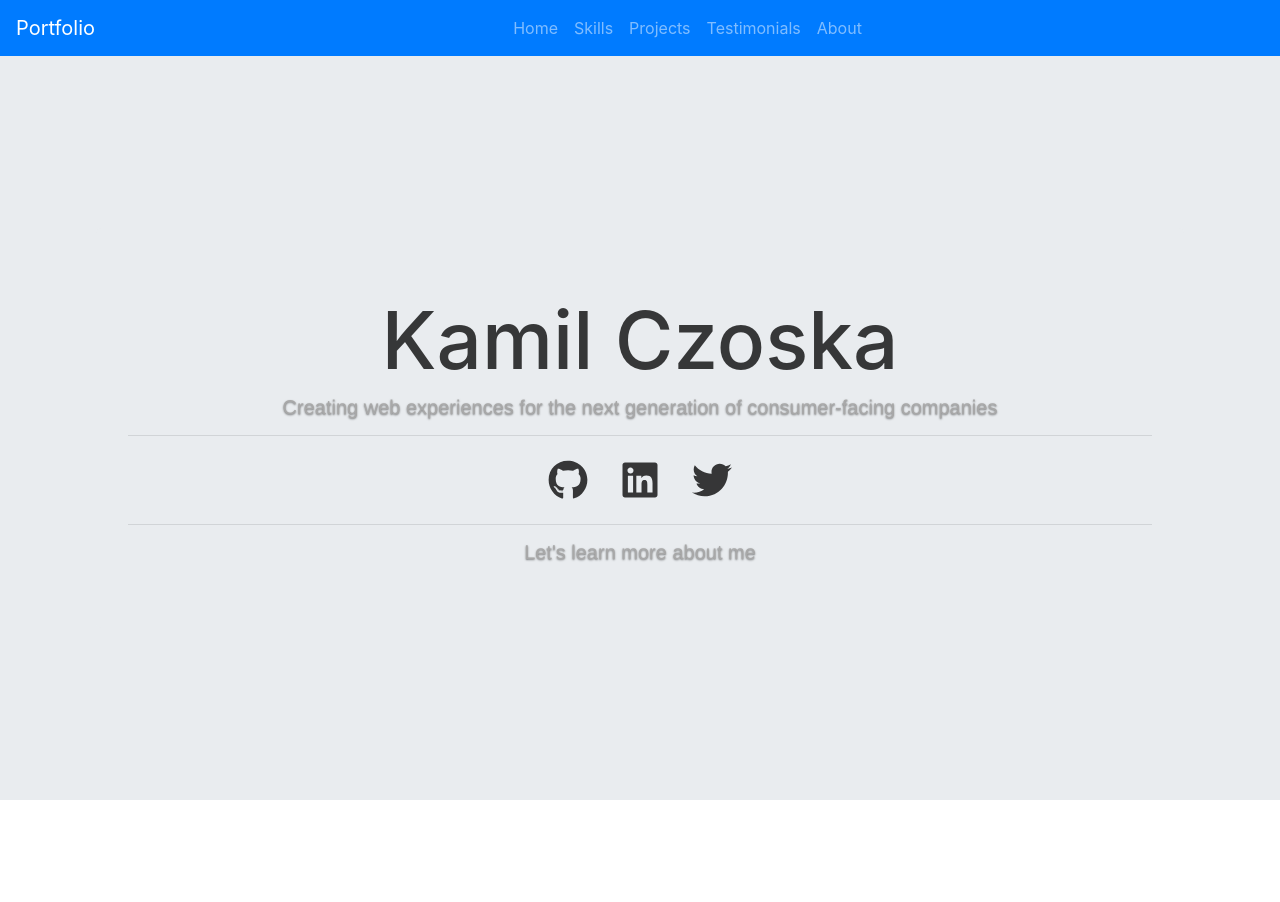
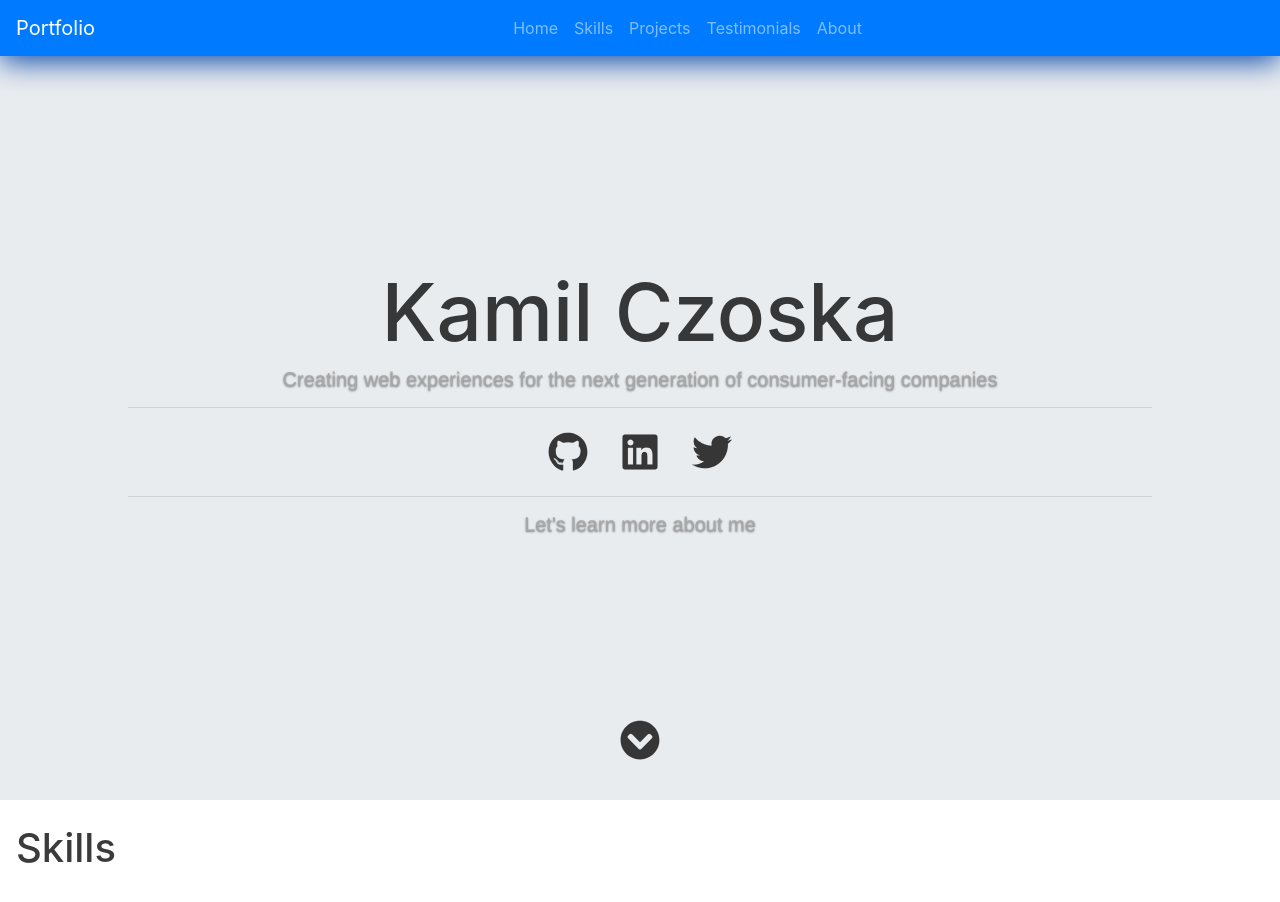
Before and after one commit to kamilDevguru/react-portfolio, a React app: page / in a window 1280 px wide. Before the commit the page ends 800 px from the top, so only its background shows below. Built offline with nearby package versions, Linux system fonts and the light colour scheme.

Commit message:
Fix introduction section

```diff
--- a/src/App.js
+++ b/src/App.js
@@ -2,6 +2,7 @@ import React from 'react';
 
 import Header from './components/layout/Header'
 import HomeSection from './components/HomeSection';
+import ResumeSection from './components/ResumeSection';
 
 import './App.css';
 
@@ -11,6 +12,7 @@ class App extends React.Component {
       <>
         <Header />
         <HomeSection />
+        <ResumeSection />
       </>
     )
   }
--- a/src/components/HomeSection.css
+++ b/src/components/HomeSection.css
@@ -1,6 +1,7 @@
 .home-section {
   position: relative;
-  height: calc(100vh - 56px);
+  margin-top: -56px;
+  height: 100vh;
   min-height: 500px;
   width: 100%;
   background: #e9ecef;
@@ -33,12 +34,18 @@
   text-shadow: 0 1px 2px rgba(0,0,0,.5);
 }
 
-.jumbotron .social-container svg:hover {
+.home-section svg:hover {
   fill: #11abb0;
 }
 
-.jumbotron .social-container a svg{
+.home-section a svg{
   height: 40px;
   width: 40px;
   transition: 1s;
 }
+
+.home-section .smoothscroll {
+  position: absolute;
+  bottom: 5vh;
+  left: calc(50% - 20px);
+}
--- a/src/components/HomeSection.js
+++ b/src/components/HomeSection.js
@@ -6,7 +6,7 @@ import './HomeSection.css';
 class HomeSection extends React.Component {
   render() {
     return (
-      <div class="home-section" id="home">
+      <div className="home-section" id="home">
         <Jumbotron>
           <h1>Kamil Czoska</h1>
           <h3>
@@ -15,16 +15,16 @@ class HomeSection extends React.Component {
           <hr />
           <Nav className="justify-content-center social-container">
             <Nav.Link href="https://github.com/kamilDevguru" target="_blank">
-              <svg stroke="currentColor" fill="currentColor" stroke-width="0" viewBox="0 0 496 512" height="1em" width="1em" data-reactid="26">
+              <svg stroke="currentColor" fill="currentColor" viewBox="0 0 496 512" height="1em" width="1em" data-reactid="26">
                 <path d="M165.9 397.4c0 2-2.3 3.6-5.2 3.6-3.3.3-5.6-1.3-5.6-3.6 0-2 2.3-3.6 5.2-3.6 3-.3 5.6 1.3 5.6 3.6zm-31.1-4.5c-.7 2 1.3 4.3 4.3 4.9 2.6 1 5.6 0 6.2-2s-1.3-4.3-4.3-5.2c-2.6-.7-5.5.3-6.2 2.3zm44.2-1.7c-2.9.7-4.9 2.6-4.6 4.9.3 2 2.9 3.3 5.9 2.6 2.9-.7 4.9-2.6 4.6-4.6-.3-1.9-3-3.2-5.9-2.9zM244.8 8C106.1 8 0 113.3 0 252c0 110.9 69.8 205.8 169.5 239.2 12.8 2.3 17.3-5.6 17.3-12.1 0-6.2-.3-40.4-.3-61.4 0 0-70 15-84.7-29.8 0 0-11.4-29.1-27.8-36.6 0 0-22.9-15.7 1.6-15.4 0 0 24.9 2 38.6 25.8 21.9 38.6 58.6 27.5 72.9 20.9 2.3-16 8.8-27.1 16-33.7-55.9-6.2-112.3-14.3-112.3-110.5 0-27.5 7.6-41.3 23.6-58.9-2.6-6.5-11.1-33.3 2.6-67.9 20.9-6.5 69 27 69 27 20-5.6 41.5-8.5 62.8-8.5s42.8 2.9 62.8 8.5c0 0 48.1-33.6 69-27 13.7 34.7 5.2 61.4 2.6 67.9 16 17.7 25.8 31.5 25.8 58.9 0 96.5-58.9 104.2-114.8 110.5 9.2 7.9 17 22.9 17 46.4 0 33.7-.3 75.4-.3 83.6 0 6.5 4.6 14.4 17.3 12.1C428.2 457.8 496 362.9 496 252 496 113.3 383.5 8 244.8 8zM97.2 352.9c-1.3 1-1 3.3.7 5.2 1.6 1.6 3.9 2.3 5.2 1 1.3-1 1-3.3-.7-5.2-1.6-1.6-3.9-2.3-5.2-1zm-10.8-8.1c-.7 1.3.3 2.9 2.3 3.9 1.6 1 3.6.7 4.3-.7.7-1.3-.3-2.9-2.3-3.9-2-.6-3.6-.3-4.3.7zm32.4 35.6c-1.6 1.3-1 4.3 1.3 6.2 2.3 2.3 5.2 2.6 6.5 1 1.3-1.3.7-4.3-1.3-6.2-2.2-2.3-5.2-2.6-6.5-1zm-11.4-14.7c-1.6 1-1.6 3.6 0 5.9 1.6 2.3 4.3 3.3 5.6 2.3 1.6-1.3 1.6-3.9 0-6.2-1.4-2.3-4-3.3-5.6-2z" data-reactid="27">
                 </path>
               </svg>
             </Nav.Link>
             <Nav.Link href="https://www.linkedin.com/" target="_blank">
-              <svg stroke="currentColor" fill="currentColor" stroke-width="0" viewBox="0 0 448 512" height="1em" width="1em" data-reactid="30"><path d="M416 32H31.9C14.3 32 0 46.5 0 64.3v383.4C0 465.5 14.3 480 31.9 480H416c17.6 0 32-14.5 32-32.3V64.3c0-17.8-14.4-32.3-32-32.3zM135.4 416H69V202.2h66.5V416zm-33.2-243c-21.3 0-38.5-17.3-38.5-38.5S80.9 96 102.2 96c21.2 0 38.5 17.3 38.5 38.5 0 21.3-17.2 38.5-38.5 38.5zm282.1 243h-66.4V312c0-24.8-.5-56.7-34.5-56.7-34.6 0-39.9 27-39.9 54.9V416h-66.4V202.2h63.7v29.2h.9c8.9-16.8 30.6-34.5 62.9-34.5 67.2 0 79.7 44.3 79.7 101.9V416z" data-reactid="31"></path></svg>
+              <svg stroke="currentColor" fill="currentColor" viewBox="0 0 448 512" height="1em" width="1em" data-reactid="30"><path d="M416 32H31.9C14.3 32 0 46.5 0 64.3v383.4C0 465.5 14.3 480 31.9 480H416c17.6 0 32-14.5 32-32.3V64.3c0-17.8-14.4-32.3-32-32.3zM135.4 416H69V202.2h66.5V416zm-33.2-243c-21.3 0-38.5-17.3-38.5-38.5S80.9 96 102.2 96c21.2 0 38.5 17.3 38.5 38.5 0 21.3-17.2 38.5-38.5 38.5zm282.1 243h-66.4V312c0-24.8-.5-56.7-34.5-56.7-34.6 0-39.9 27-39.9 54.9V416h-66.4V202.2h63.7v29.2h.9c8.9-16.8 30.6-34.5 62.9-34.5 67.2 0 79.7 44.3 79.7 101.9V416z" data-reactid="31"></path></svg>
             </Nav.Link>
             <Nav.Link href="https://twitter.com/KonusDan" target="_blank">
-              <svg stroke="currentColor" fill="currentColor" stroke-width="0" viewBox="0 0 512 512" height="1em" width="1em" data-reactid="34"><path d="M459.37 151.716c.325 4.548.325 9.097.325 13.645 0 138.72-105.583 298.558-298.558 298.558-59.452 0-114.68-17.219-161.137-47.106 8.447.974 16.568 1.299 25.34 1.299 49.055 0 94.213-16.568 130.274-44.832-46.132-.975-84.792-31.188-98.112-72.772 6.498.974 12.995 1.624 19.818 1.624 9.421 0 18.843-1.3 27.614-3.573-48.081-9.747-84.143-51.98-84.143-102.985v-1.299c13.969 7.797 30.214 12.67 47.431 13.319-28.264-18.843-46.781-51.005-46.781-87.391 0-19.492 5.197-37.36 14.294-52.954 51.655 63.675 129.3 105.258 216.365 109.807-1.624-7.797-2.599-15.918-2.599-24.04 0-57.828 46.782-104.934 104.934-104.934 30.213 0 57.502 12.67 76.67 33.137 23.715-4.548 46.456-13.32 66.599-25.34-7.798 24.366-24.366 44.833-46.132 57.827 21.117-2.273 41.584-8.122 60.426-16.243-14.292 20.791-32.161 39.308-52.628 54.253z" data-reactid="35"></path></svg>
+              <svg stroke="currentColor" fill="currentColor" viewBox="0 0 512 512" height="1em" width="1em" data-reactid="34"><path d="M459.37 151.716c.325 4.548.325 9.097.325 13.645 0 138.72-105.583 298.558-298.558 298.558-59.452 0-114.68-17.219-161.137-47.106 8.447.974 16.568 1.299 25.34 1.299 49.055 0 94.213-16.568 130.274-44.832-46.132-.975-84.792-31.188-98.112-72.772 6.498.974 12.995 1.624 19.818 1.624 9.421 0 18.843-1.3 27.614-3.573-48.081-9.747-84.143-51.98-84.143-102.985v-1.299c13.969 7.797 30.214 12.67 47.431 13.319-28.264-18.843-46.781-51.005-46.781-87.391 0-19.492 5.197-37.36 14.294-52.954 51.655 63.675 129.3 105.258 216.365 109.807-1.624-7.797-2.599-15.918-2.599-24.04 0-57.828 46.782-104.934 104.934-104.934 30.213 0 57.502 12.67 76.67 33.137 23.715-4.548 46.456-13.32 66.599-25.34-7.798 24.366-24.366 44.833-46.132 57.827 21.117-2.273 41.584-8.122 60.426-16.243-14.292 20.791-32.161 39.308-52.628 54.253z" data-reactid="35"></path></svg>
             </Nav.Link>
           </Nav>
           <hr />
@@ -32,6 +32,14 @@ class HomeSection extends React.Component {
             Let's learn more about me
           </h3>
         </Jumbotron>
+        <div className="smoothscroll">
+          <a href="#skills" data-reactid="39">
+            <svg stroke="currentColor" fill="currentColor" viewBox="0 0 512 512" height="1em" width="1em" data-reactid="40">
+              <path d="M504 256c0 137-111 248-248 248S8 393 8 256 119 8 256 8s248 111 248 248zM273 369.9l135.5-135.5c9.4-9.4 9.4-24.6 0-33.9l-17-17c-9.4-9.4-24.6-9.4-33.9 0L256 285.1 154.4 183.5c-9.4-9.4-24.6-9.4-33.9 0l-17 17c-9.4 9.4-9.4 24.6 0 33.9L239 369.9c9.4 9.4 24.6 9.4 34 0z" data-reactid="41">
+              </path>
+            </svg>
+          </a>
+        </div>
       </div>
     )
   }
--- /dev/null
+++ b/src/components/ResumeSection.css
@@ -0,0 +1,3 @@
+#skills {
+  margin: 24px 16px;
+}
--- /dev/null
+++ b/src/components/ResumeSection.js
@@ -0,0 +1,22 @@
+import React from 'react';
+import { Row, Col } from 'react-bootstrap';
+
+import './ResumeSection.css';
+
+class ResumeSection extends React.Component {
+  render() {
+    return (
+      <div id="skills">
+        <Row>
+          <Col sm="3">
+            <h1>Skills</h1>
+          </Col>
+          <Col sm="9">
+          </Col>
+        </Row>
+      </div>
+    )
+  }
+}
+
+export default ResumeSection;
--- a/src/components/layout/Header.css
+++ b/src/components/layout/Header.css
@@ -1,3 +1,6 @@
+.navbar {
+  box-shadow: 0px 5px 30px #0044aa;
+}
 .header {
   width: 100%;
 }
```
